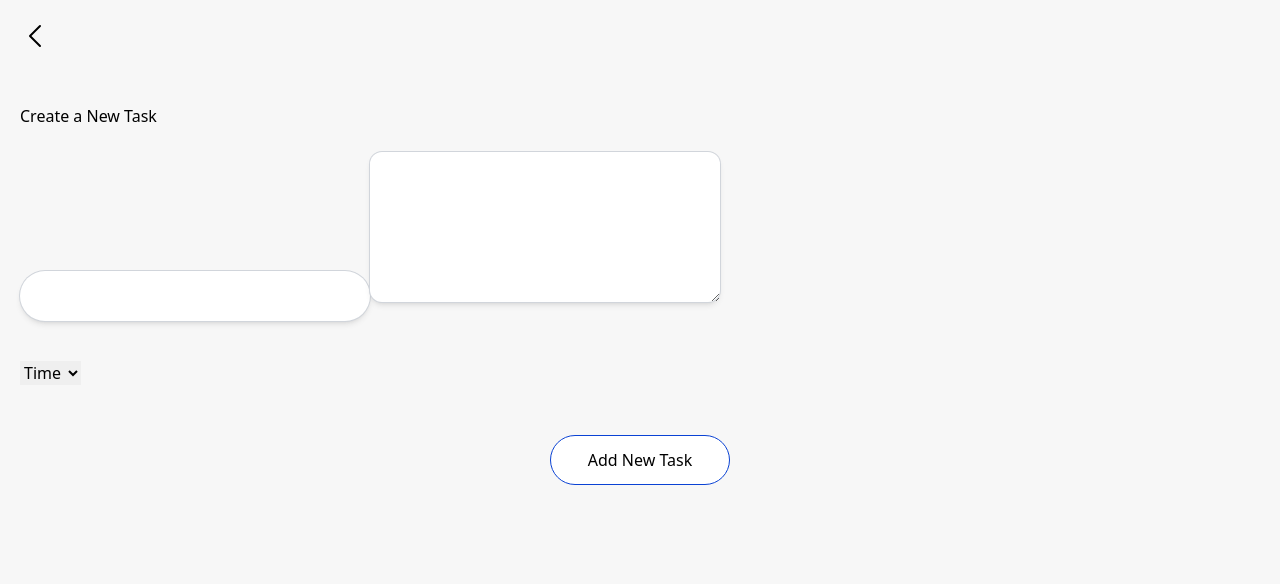
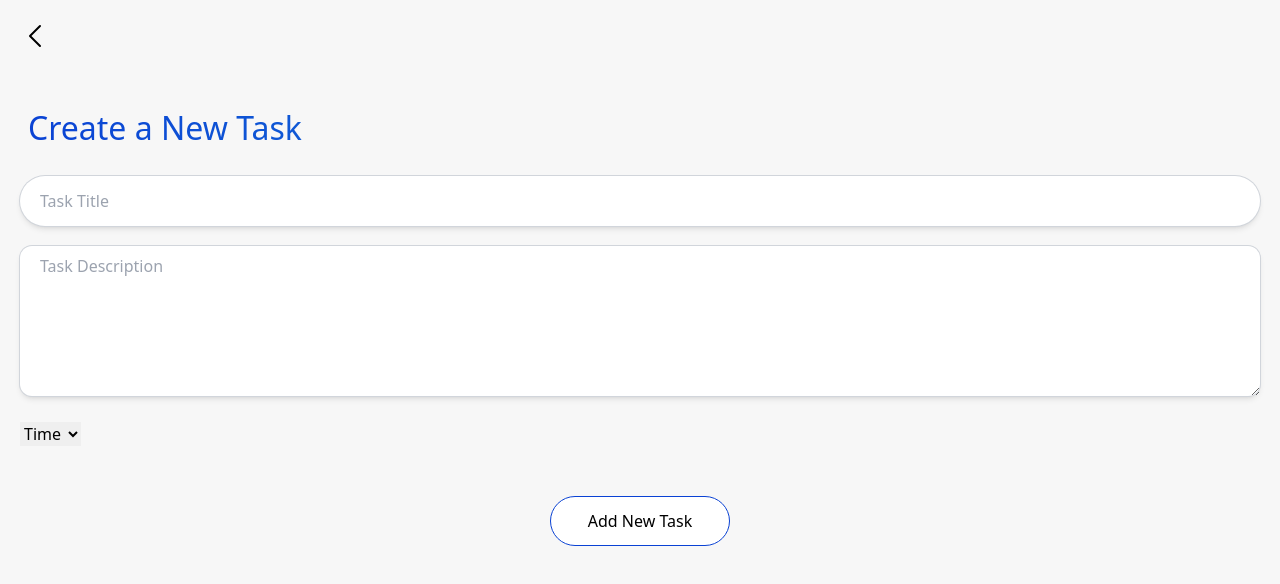
Before and after one commit to jeffreychery009/Dashboard-profile, a React (Vite) app: page /todolist/edit in a window 1280 px wide. Shown: the top 584 px of the page. Built offline with nearby package versions, Linux system fonts and the light colour scheme.

Commit message:
Additional changes

```diff
--- a/src/Pages/TodoPage.tsx
+++ b/src/Pages/TodoPage.tsx
@@ -43,15 +43,23 @@ const TodoPage = () => {
           <img src={caretleft} alt="chevron" />
         </div>
       </Link>
-      <div className="mb-6">Create a New Task</div>
+      <div className="pl-2 text-lg font-medium mb-6 bg-blue-gradient bg-clip-text text-transparent">
+        Create a New Task
+      </div>
 
       <div>
-        <input ref={titleRef} className="edit-input mb-4" type="text" />
+        <input
+          ref={titleRef}
+          className="edit-input mb-4"
+          type="text"
+          placeholder="Task Title"
+        />
         <textarea
           ref={descRef}
-          className="textarea-input"
+          className="textarea-input pt-2"
           name=""
           id=""
+          placeholder="Task Description"
         ></textarea>
       </div>
       <div className="mt-4">
--- a/src/index.css
+++ b/src/index.css
@@ -31,15 +31,15 @@ body {
 }
 
 .search-input {
-  @apply w-input-width h-input-height rounded-input-radius shadow-md pl-4 text-gray-500 ring-1 ring-gray-300;
+  @apply w-full h-input-height rounded-input-radius shadow-md pl-4 text-gray-500 ring-1 ring-gray-300;
 }
 
 .edit-input {
-  @apply w-input-width h-input-add-height rounded-input-add-radius shadow-md pl-4 text-gray-500 ring-1 ring-gray-300;
+  @apply w-full h-input-add-height rounded-input-add-radius shadow-md pl-4 text-gray-500 ring-1 ring-gray-300;
 }
 
 .textarea-input {
-  @apply w-input-width min-h-[150px] rounded-[12px] shadow-md pl-4 text-gray-500 ring-1 ring-gray-300;
+  @apply w-full min-h-[150px] rounded-[12px] shadow-md pl-4 text-gray-500 ring-1 ring-gray-300;
 }
 
 .list-active {
```
